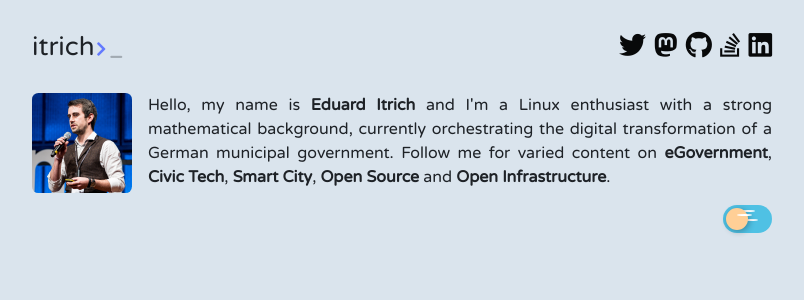
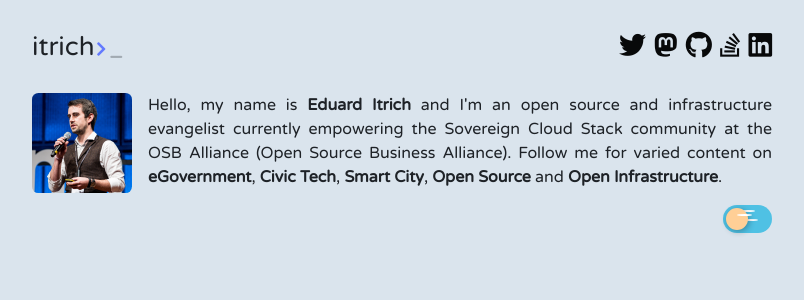
Before and after one commit to itrich/blog, a Jekyll site: the page built from index.html, in a window 1280 px wide. Shown: the top 300 px of the page, without its empty margins (238-1042 px from the left). Built offline with Jekyll 4.4.1, drawn with Linux system fonts in a browser that asks for light colours; the list of posts is cut into pages by our own code.

Commit message:
Update "About me"

```diff
--- a/_config.yml
+++ b/_config.yml
@@ -2,9 +2,10 @@ title: itrich
 author: Eduard Itrich
 email: eduard@itrich.net
 description: > # this means to ignore newlines until "show_exerpts:"
-  Hello, my name is <strong>Eduard Itrich</strong> and I'm a Linux enthusiast with a strong mathematical background,
-  currently orchestrating the digital transformation of a German municipal government. Follow me for varied content
-  on <b>eGovernment</b>, <b>Civic Tech</b>, <b>Smart City</b>, <b>Open Source</b> and <b>Open Infrastructure</b>.
+  Hello, my name is <strong>Eduard Itrich</strong> and I'm an open source and infrastructure evangelist
+  currently empowering the Sovereign Cloud Stack community at the OSB Alliance (Open Source Business Alliance).
+  Follow me for varied content on <b>eGovernment</b>, <b>Civic Tech</b>, <b>Smart City</b>,
+  <b>Open Source</b> and <b>Open Infrastructure</b>.
 show_excerpts: true # set to true to show excerpts on the homepage
 
 paginate: 10
```
